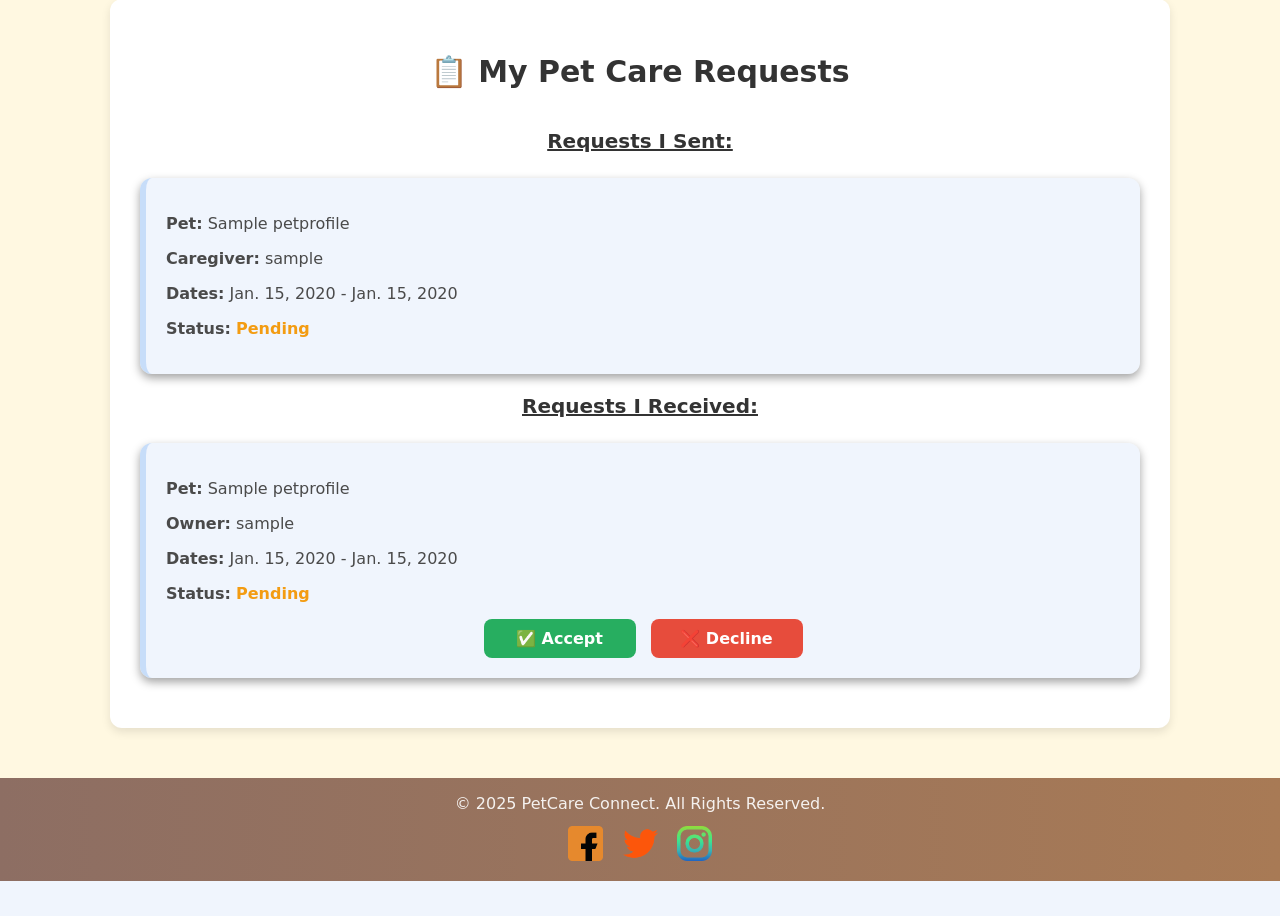
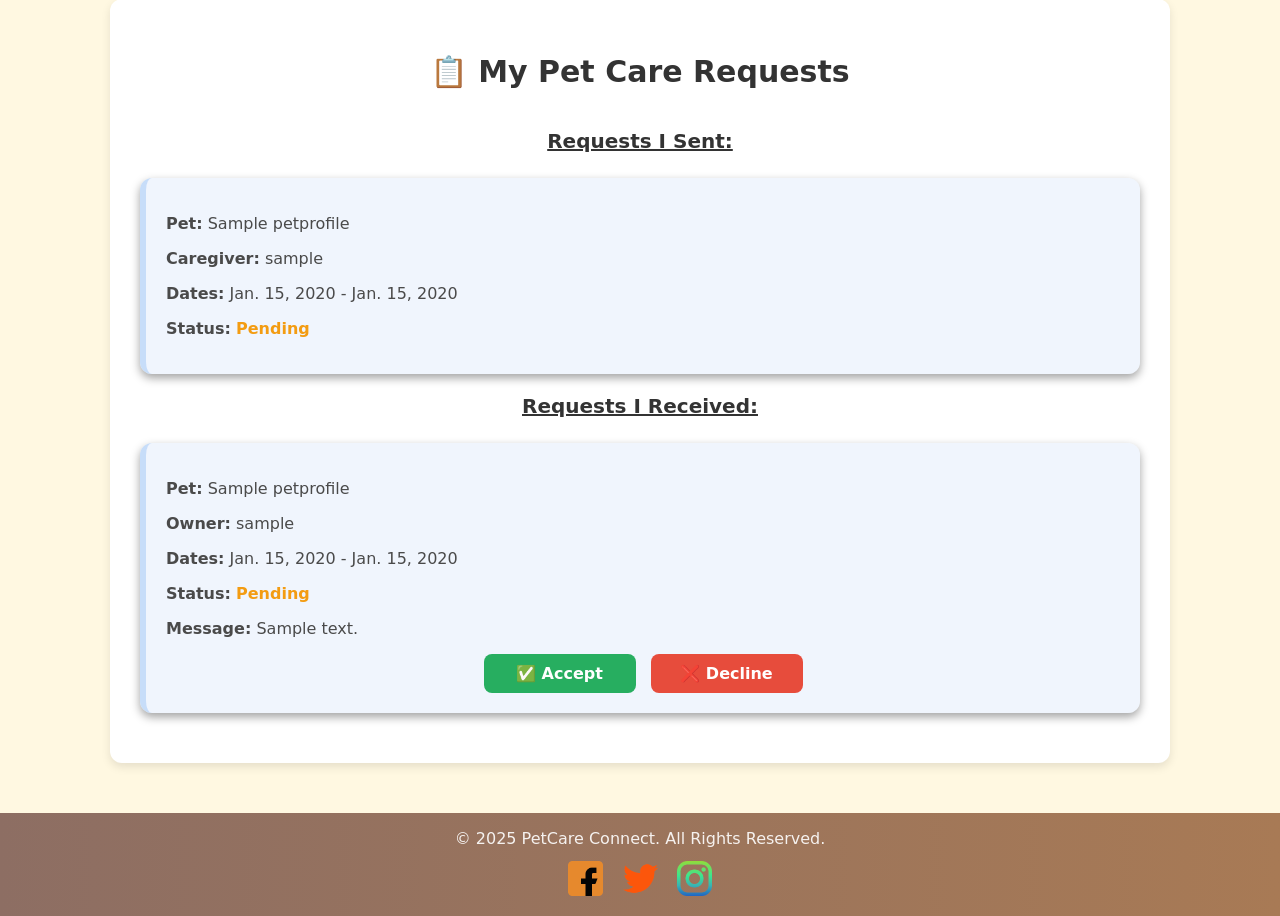
Before and after one commit to annasarabasheva/Project-with-Django-2, a Django app: page /pets/my-requests/ in a window 1280 px wide. Shown: the part 150-1066 px from the top of the page. Before the commit the page ends 1031 px from the top, so only its background shows below. Run offline with Django 4.2, Linux system fonts and the light colour scheme; a user stored in the database is signed in; tables that the repository leaves empty hold one stand-in row (values such as "Sample post").

Commit message:
Add messsage filed in My Requests Field

```diff
--- a/PersonalProject/common/views.py
+++ b/PersonalProject/common/views.py
@@ -1,5 +1,5 @@
 import calendar
-from datetime import timedelta, date, datetime
+from datetime import timedelta, datetime
 
 from django.contrib import messages
 from django.shortcuts import render, get_object_or_404, redirect
--- a/templates/common/home-page.html
+++ b/templates/common/home-page.html
@@ -11,7 +11,10 @@
         <p>Safe, reliable, and community-driven pet care at your fingertips.</p>
     </div>
 
-    <button class="cta-button">Get Started</button>
+    <a href="{% url 'dashboard' %}">
+        <button class="cta-button">Get Started</button>
+    </a>
+
 </section>
 
 <section id="features" class="features">
--- a/templates/pets/my-requests.html
+++ b/templates/pets/my-requests.html
@@ -26,6 +26,7 @@
                 <p><strong>Owner:</strong> {{ request.owner.username }}</p>
                 <p><strong>Dates:</strong> {{ request.start_date }} - {{ request.end_date }}</p>
                 <p><strong>Status:</strong> <span class="{{ request.status|lower }}">{{ request.status }}</span></p>
+                <p><strong>Message:</strong> {{ request.message }}</p>
 
                 {% if request.status == "Pending" %}
                     <div class="button-group">
```
